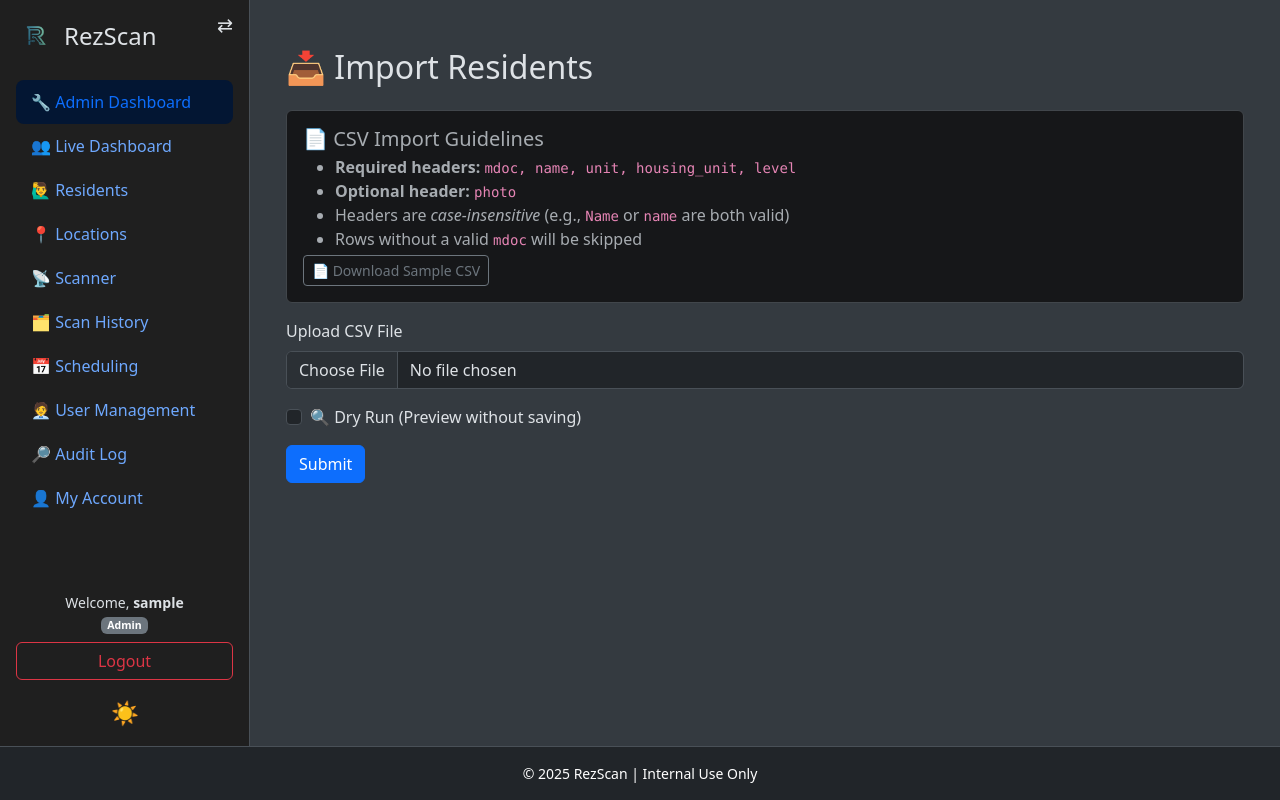
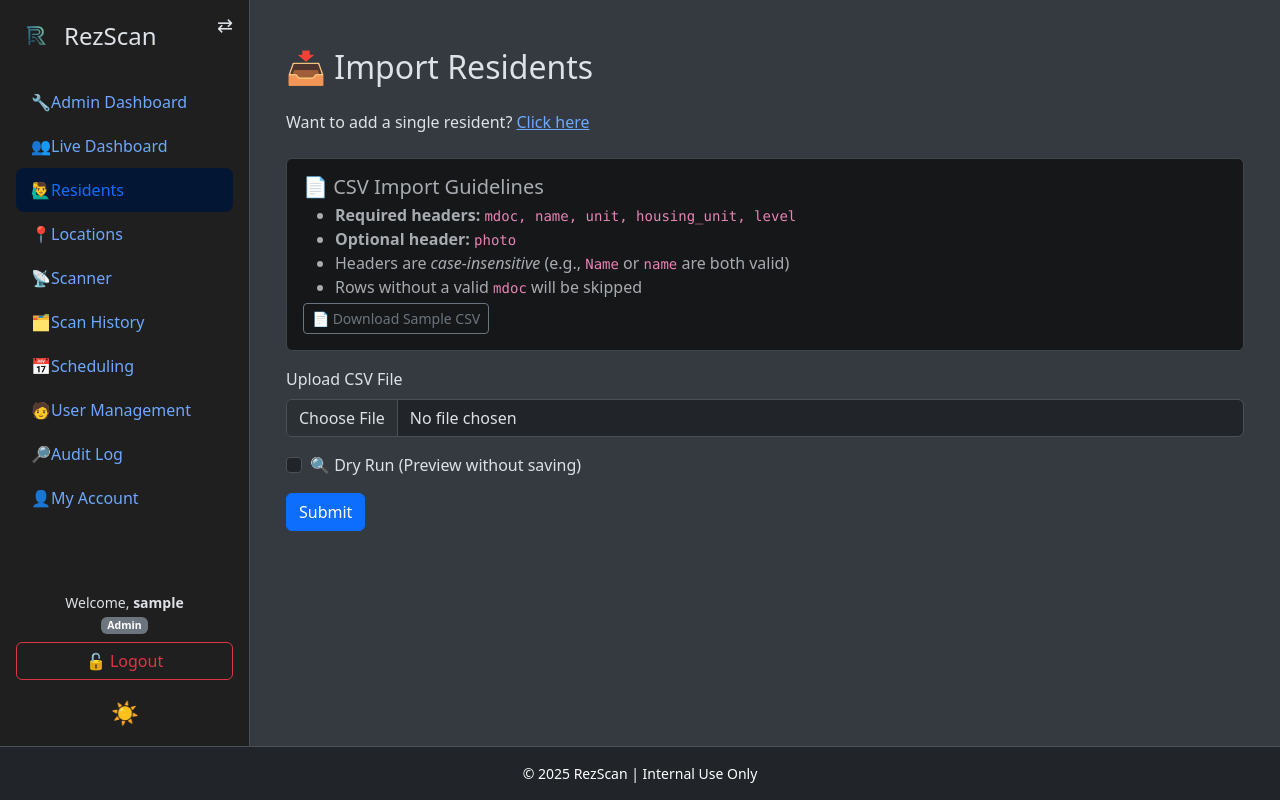
Before and after one commit to FreeDilli/rez, a Flask app: page /admin/residents/import in a window 1280 px wide. Run offline with Flask 3, Linux system fonts and the light colour scheme; the visitor is signed in with stand-in values (Sample User, id 1); some libraries are stand-ins or nearby versions.

Commit message:
Update residents
Added - add resident button to page

```diff
--- a/rezscan_app/templates/edit_resident.html
+++ b/rezscan_app/templates/edit_resident.html
@@ -76,7 +76,7 @@
       </div>
 
       <div class="col-12 d-flex justify-content-between mt-3">
-        <a href="{{ url_for('residents.residents') }}" class="btn btn-secondary" aria-label="Cancel">Cancel</a>
+        <a href="javascript:history.back()" class="btn btn-secondary" aria-label="Cancel">Cancel</a>
         <button class="btn btn-primary" type="submit" aria-label="Update Resident">Update Resident</button>
       </div>
     </div>
--- a/rezscan_app/templates/import_residents.html
+++ b/rezscan_app/templates/import_residents.html
@@ -4,6 +4,12 @@
 {% block content %}
 <div class="container mt-4">
   <h2 class="mb-4">📥 Import Residents</h2>
+  {% if current_user.role in ['admin', 'officer'] %}
+  <p class="mb-4">
+    Want to add a single resident?
+    <a href="{{ url_for('residents.add_resident') }}" aria-label="Add Single Resident">Click here</a>
+  </p>
+{% endif %}
   <div class="alert alert-secondary" id="instructionsBox">
     <h5 class="mb-1">📄 CSV Import Guidelines</h5>
     <ul class="mb-1">
--- a/rezscan_app/templates/layout.html
+++ b/rezscan_app/templates/layout.html
@@ -13,25 +13,41 @@
         body { min-height: 100vh; overflow-x: hidden; }
         .sidebar {
             width: 250px;
-            transition: width 0.3s;
+            transition: width 0.3s ease;
             background-color: var(--bs-light);
             position: relative;
         }
         .sidebar.collapsed { width: 80px; }
-
         [data-bs-theme="dark"] .sidebar {
             background-color: #1f1f1f;
         }
-
         .nav-link {
             padding: 10px 15px;
             border-radius: 8px;
             transition: all 0.3s;
             overflow: hidden;
+            display: flex;
+            align-items: center;
         }
         .nav-link.active {
             background-color: var(--bs-primary-bg-subtle);
             color: var(--bs-primary) !important;
+        }
+        .sidebar.collapsed .nav-link span {
+            display: none;
+        }
+        .sidebar.collapsed .nav-link {
+            justify-content: center;
+            padding: 10px;
+        }
+        .sidebar.collapsed .btn span {
+            display: none;
+        }
+        .sidebar.collapsed .btn {
+            justify-content: center;
+            padding: 10px;
+            display: flex;
+            align-items: center;
         }
         .theme-toggle {
             cursor: pointer;
@@ -78,55 +122,55 @@
                 {% if current_user.is_authenticated %}
                     {% if current_user.role == 'admin' %}
                         <li class="nav-item">
-                            <a class="nav-link {% if request.path.startswith('/admin') %}active{% endif %}" href="{{ url_for('admin.admin_dashboard') }}">🔧 Admin Dashboard</a>
+                            <a class="nav-link {% if request.path == '/admin' %}active{% endif %}" href="{{ url_for('admin.admin_dashboard') }}">🔧 <span>Admin Dashboard</span></a>
                         </li>
                     {% endif %}
 
                     {% if current_user.role in ['admin', 'officer'] %}
                         <li class="nav-item">
-                            <a class="nav-link {% if request.path.startswith('/live') %}active{% endif %}" href="{{ url_for('resident_activity_tracker.live_dashboard') }}">👥 Live Dashboard</a>
+                            <a class="nav-link {% if request.path.startswith('/live') %}active{% endif %}" href="{{ url_for('resident_activity_tracker.live_dashboard') }}">👥 <span>Live Dashboard</span></a>
                         </li>
                     {% endif %}
 
                     <li class="nav-item">
-                        <a class="nav-link {% if request.path.startswith('/residents') %}active{% endif %}" href="{{ url_for('residents.residents') }}">🙋‍♂️ Residents</a>
+                        <a class="nav-link {% if request.path.startswith('/admin/residents') %}active{% endif %}" href="{{ url_for('residents.residents') }}">🙋‍♂️ <span>Residents</span></a>
                     </li>
 
                     {% if current_user.role == 'admin' %}
                         <li class="nav-item">
-                            <a class="nav-link {% if request.path.startswith('/locations') %}active{% endif %}" href="{{ url_for('locations.manage_locations') }}">📍 Locations</a>
+                            <a class="nav-link {% if request.path.startswith('/admin/locations') %}active{% endif %}" href="{{ url_for('locations.manage_locations') }}">📍 <span>Locations</span></a>
                         </li>
                     {% endif %}
 
                     {% if current_user.role in ['admin', 'officer', 'scheduling'] %}
                         <li class="nav-item">
-                            <a class="nav-link {% if request.path == '/scan' %}active{% endif %}" href="{{ url_for('scan.scan') }}">📡 Scanner</a>
+                            <a class="nav-link {% if request.path == '/scan' %}active{% endif %}" href="{{ url_for('scan.scan') }}">📡 <span>Scanner</span></a>
                         </li>
                     {% endif %}
 
                     {% if current_user.role in ['admin', 'officer', 'viewer'] %}
                         <li class="nav-item">
-                            <a class="nav-link {% if request.path.startswith('/admin/scanlog') %}active{% endif %}" href="{{ url_for('scanlog.scanlog') }}">🗂️ Scan History</a>
+                            <a class="nav-link {% if request.path.startswith('/admin/scanlog') %}active{% endif %}" href="{{ url_for('scanlog.scanlog') }}">🗂️ <span>Scan History</span></a>
                         </li>
                     {% endif %}
 
                     {% if current_user.role in ['admin', 'scheduling'] %}
                         <li class="nav-item">
-                            <a class="nav-link {% if request.path.startswith('/admin/schedules') %}active{% endif %}" href="{{ url_for('schedules.manage_schedules') }}">📅 Scheduling</a>
+                            <a class="nav-link {% if request.path.startswith('/admin/schedules') %}active{% endif %}" href="{{ url_for('schedules.manage_schedules') }}">📅 <span>Scheduling</span></a>
                         </li>
                     {% endif %}
 
                     {% if current_user.role == 'admin' %}
                         <li class="nav-item">
-                            <a class="nav-link {% if request.path.startswith('/admin/users') %}active{% endif %}" href="{{ url_for('users.manage_users') }}">🧑‍💼 User Management</a>
+                            <a class="nav-link {% if request.path.startswith('/admin/users') %}active{% endif %}" href="{{ url_for('users.manage_users') }}">🧑 <span>User Management</span></a>
                         </li>
                         <li class="nav-item">
-                            <a class="nav-link {% if request.path.startswith('/auditlog') %}active{% endif %}" href="{{ url_for('audit_log.view_audit_log') }}">🔎 Audit Log</a>
+                            <a class="nav-link {% if request.path.startswith('/auditlog') %}active{% endif %}" href="{{ url_for('audit_log.view_audit_log') }}">🔎 <span>Audit Log</span></a>
                         </li>
                     {% endif %}
 
                     <li class="nav-item">
-                        <a class="nav-link {% if request.path.startswith('/account') %}active{% endif %}" href="{{ url_for('account.account') }}">👤 My Account</a>
+                        <a class="nav-link {% if request.path.startswith('/account') %}active{% endif %}" href="{{ url_for('account.account') }}">👤 <span>My Account</span></a>
                     </li>
                 {% endif %}
             </ul>
@@ -137,7 +181,7 @@
                         Welcome, <strong>{{ current_user.username }}</strong><br>
                         <span class="badge bg-secondary text-capitalize">{{ current_user.role }}</span>
                     </div>
-                    <a href="{{ url_for('auth.logout') }}" class="btn btn-outline-danger w-100">Logout</a>
+                    <a href="{{ url_for('auth.logout') }}" class="btn btn-outline-danger w-100" aria-label="Logout">🔓 <span>Logout</span></a>
                 {% else %}
                     <a href="{{ url_for('auth.login') }}" class="btn btn-outline-primary w-100">Login</a>
                 {% endif %}
@@ -192,19 +236,39 @@
         function toggleSidebar() {
             const sidebar = document.getElementById('sidebarMenu');
             const brandText = document.getElementById('brandText');
+            const toggleBtn = document.getElementById('sidebarToggle');
             sidebar.classList.toggle('collapsed');
+            const isCollapsed = sidebar.classList.contains('collapsed');
             if (brandText) {
-                brandText.style.display = sidebar.classList.contains('collapsed') ? 'none' : 'inline';
+                brandText.style.display = isCollapsed ? 'none' : 'inline';
             }
+            toggleBtn.setAttribute('aria-expanded', !isCollapsed);
+            // Refresh tooltip
+            const tooltip = bootstrap.Tooltip.getInstance(toggleBtn);
+            if (tooltip) {
+                tooltip.dispose();
+            }
+            new bootstrap.Tooltip(toggleBtn);
         }
 
         document.addEventListener('DOMContentLoaded', function() {
             updateThemeIcon();
+            // Set current year in footer
+            document.getElementById('currentYear').textContent = new Date().getFullYear();
             const toggleBtn = document.getElementById('sidebarToggle');
             if (toggleBtn) {
                 toggleBtn.addEventListener('click', toggleSidebar);
                 const tooltip = new bootstrap.Tooltip(toggleBtn);
             }
+            // Prevent nav-link clicks from expanding sidebar
+            document.querySelectorAll('.nav-link').forEach(link => {
+                link.addEventListener('click', function(e) {
+                    const sidebar = document.getElementById('sidebarMenu');
+                    if (sidebar.classList.contains('collapsed')) {
+                        e.stopPropagation();
+                    }
+                });
+            });
         });
     </script>
 </body>
```
Also changed, not shown: other parts of rezscan_app/templates/layout.html (+30 -2 lines), rezscan_app/templates/residents.html (+7 -0 lines).
